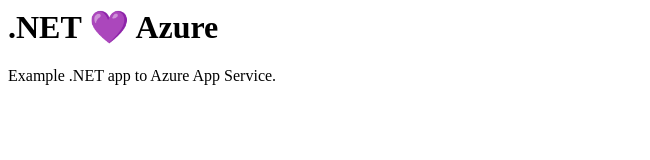
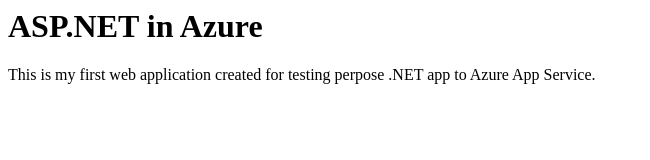
Before and after one commit to vinodlucky63/Learning, a plain HTML site: page index.html in a window 1280 px wide. Shown: the whole page, without its empty margins (0-650 px from the left). Drawn offline with Linux system fonts and the light colour scheme.

Commit message:
Update index.html

```diff
--- a/index.html
+++ b/index.html
@@ -1,4 +1,4 @@
 <div class="jumbotron">
-    <h1>.NET 💜 Azure</h1>
-    <p class="lead">Example .NET app to Azure App Service.</p>
+    <h1>ASP.NET in Azure</h1>
+    <p class="lead">This is my first web application created for testing perpose .NET app to Azure App Service.</p>
 </div>
```
